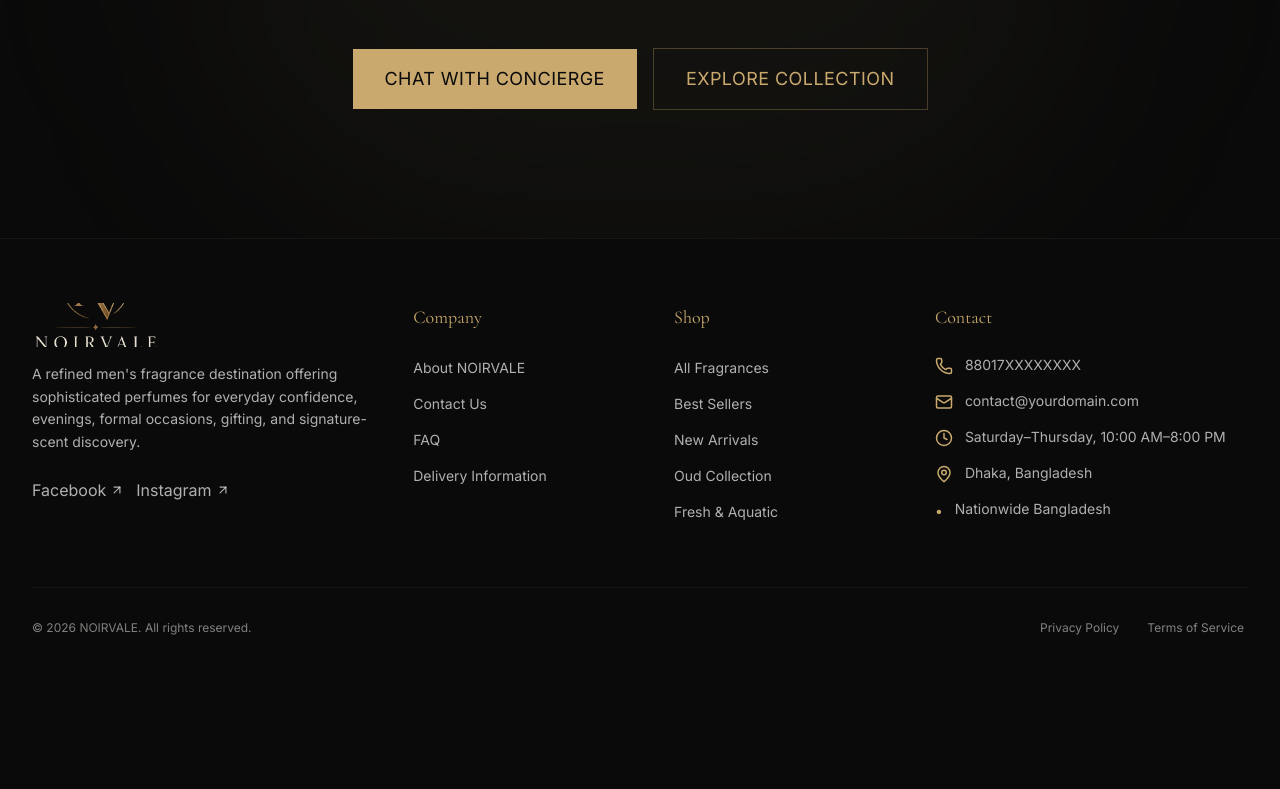
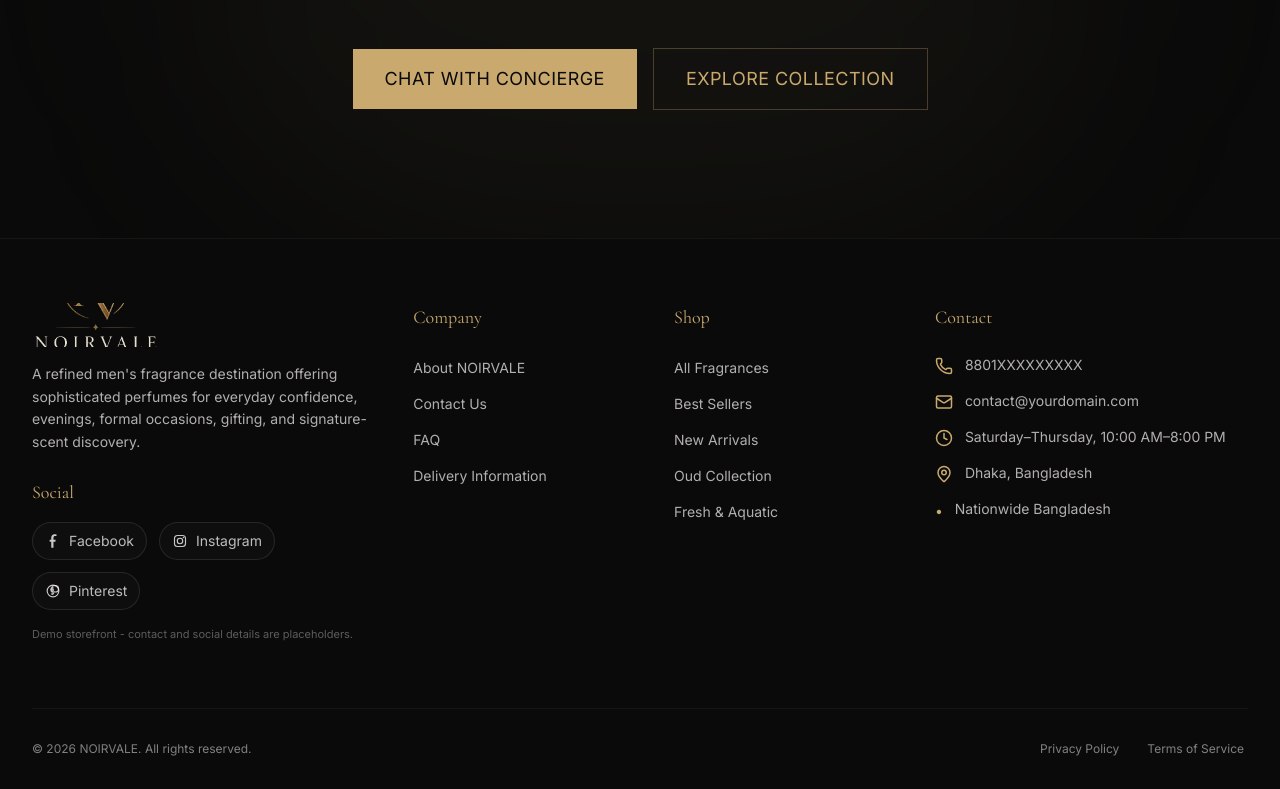
Before and after one commit to doyancha/noirvale-fragrances, a Next.js app: page / in a window 1280 px wide. Shown: the part 9191-9980 px from the top of the page. Before the commit the page ends 9859 px from the top, so only its background shows below. Built offline with nearby package versions, Linux system fonts and the light colour scheme; no server answers.

Commit message:
chore: finalize NOIRVALE demo business details

```diff
--- a/src/app/page.tsx
+++ b/src/app/page.tsx
@@ -19,13 +19,8 @@
           contactType: 'customer service',
           ...(siteConfig.contact.email ? { email: siteConfig.contact.email } : {}),
           ...(siteConfig.contact.phone ? { telephone: siteConfig.contact.phone } : {}),
-        }
+      }
       : undefined;
-  const sameAs = [
-    siteConfig.social.facebook,
-    siteConfig.social.instagram,
-    siteConfig.social.pinterest,
-  ].filter(Boolean);
 
   return (
     <>
@@ -53,7 +48,6 @@
             description: siteConfig.brand.description,
             ...(hasSiteUrl ? { url: siteConfig.seo.siteUrl } : {}),
             ...(contactPoint ? { contactPoint } : {}),
-            ...(sameAs.length ? { sameAs } : {}),
           }),
         }}
       />
--- a/src/components/layout/Footer.tsx
+++ b/src/components/layout/Footer.tsx
@@ -1,7 +1,8 @@
 import Link from 'next/link';
 import Image from 'next/image';
-import { Phone, Mail, Clock, MapPin, ArrowUpRight } from 'lucide-react';
+import { Phone, Mail, Clock, MapPin } from 'lucide-react';
 import { siteConfig } from '@/lib/config';
+import { FacebookIcon, InstagramIcon, PinterestIcon } from '@/components/ui/PlatformIcons';
 
 export function Footer() {
   const hasBusinessDetails =
@@ -33,15 +34,19 @@
             <p className="text-[#faf7f4]/70 font-sans text-sm leading-relaxed max-w-sm">
               {siteConfig.brand.description}
             </p>
-            <div className="flex flex-wrap gap-3 pt-2">
+            <div className="pt-2">
+              <h3 className="font-serif text-[#c9a96e] text-lg mb-4">Social</h3>
+              <div className="flex flex-wrap gap-3">
                 {siteConfig.social.facebook && (
                   <a
                     href={siteConfig.social.facebook}
                     target="_blank"
                     rel="noopener noreferrer"
-                  className="inline-flex items-center gap-1 text-[#faf7f4]/70 hover:text-[#c9a96e] transition-colors focus-visible:outline-none focus-visible:ring-2 focus-visible:ring-[#c9a96e] rounded-sm"
+                    aria-label="Facebook"
+                    className="inline-flex items-center gap-2 rounded-full border border-white/10 bg-white/[0.02] px-3 py-2 text-sm text-[#faf7f4]/75 transition-colors hover:border-[#c9a96e]/40 hover:text-[#faf7f4] focus-visible:outline-none focus-visible:ring-2 focus-visible:ring-[#c9a96e]"
                   >
-                  Facebook <ArrowUpRight size={14} />
+                    <FacebookIcon className="h-4 w-4 text-[#faf7f4]/80" />
+                    <span>Facebook</span>
                   </a>
                 )}
                 {siteConfig.social.instagram && (
@@ -49,12 +54,30 @@
                     href={siteConfig.social.instagram}
                     target="_blank"
                     rel="noopener noreferrer"
-                  className="inline-flex items-center gap-1 text-[#faf7f4]/70 hover:text-[#c9a96e] transition-colors focus-visible:outline-none focus-visible:ring-2 focus-visible:ring-[#c9a96e] rounded-sm"
+                    aria-label="Instagram"
+                    className="inline-flex items-center gap-2 rounded-full border border-white/10 bg-white/[0.02] px-3 py-2 text-sm text-[#faf7f4]/75 transition-colors hover:border-[#c9a96e]/40 hover:text-[#faf7f4] focus-visible:outline-none focus-visible:ring-2 focus-visible:ring-[#c9a96e]"
                   >
-                  Instagram <ArrowUpRight size={14} />
+                    <InstagramIcon className="h-4 w-4 text-[#faf7f4]/80" />
+                    <span>Instagram</span>
+                  </a>
+                )}
+                {siteConfig.social.pinterest && (
+                  <a
+                    href={siteConfig.social.pinterest}
+                    target="_blank"
+                    rel="noopener noreferrer"
+                    aria-label="Pinterest"
+                    className="inline-flex items-center gap-2 rounded-full border border-white/10 bg-white/[0.02] px-3 py-2 text-sm text-[#faf7f4]/75 transition-colors hover:border-[#c9a96e]/40 hover:text-[#faf7f4] focus-visible:outline-none focus-visible:ring-2 focus-visible:ring-[#c9a96e]"
+                  >
+                    <PinterestIcon className="h-4 w-4 text-[#faf7f4]/80" />
+                    <span>Pinterest</span>
                   </a>
                 )}
               </div>
+            </div>
+            <p className="max-w-sm text-[11px] leading-relaxed text-[#faf7f4]/35">
+              Demo storefront - contact and social details are placeholders.
+            </p>
             {!hasBusinessDetails && (
               <p className="max-w-sm text-xs leading-relaxed text-[#faf7f4]/45">
                 Direct business contact details are published once they are configured.
--- /dev/null
+++ b/src/components/ui/PlatformIcons.tsx
@@ -0,0 +1,46 @@
+import type { SVGProps } from 'react';
+
+type IconProps = SVGProps<SVGSVGElement>;
+
+function IconShell(props: IconProps) {
+  return (
+    <svg
+      viewBox="0 0 24 24"
+      fill="none"
+      stroke="currentColor"
+      strokeWidth="1.7"
+      strokeLinecap="round"
+      strokeLinejoin="round"
+      aria-hidden="true"
+      focusable="false"
+      {...props}
+    />
+  );
+}
+
+export function FacebookIcon(props: IconProps) {
+  return (
+    <IconShell {...props}>
+      <path d="M14.5 4.5h2.7V1.8h-3c-2.9 0-4.8 2-4.8 5.2V10H7v3h2.4v9h3.3v-9h2.9l.4-3H12.7V7.4c0-1.7.8-2.9 1.8-2.9Z" fill="currentColor" stroke="none" />
+    </IconShell>
+  );
+}
+
+export function InstagramIcon(props: IconProps) {
+  return (
+    <IconShell {...props}>
+      <rect x="3.75" y="3.75" width="16.5" height="16.5" rx="4.5" />
+      <circle cx="12" cy="12" r="4.1" />
+      <circle cx="17.2" cy="6.8" r="1.1" fill="currentColor" stroke="none" />
+    </IconShell>
+  );
+}
+
+export function PinterestIcon(props: IconProps) {
+  return (
+    <IconShell {...props}>
+      <circle cx="12" cy="12" r="8.75" />
+      <path d="M12 6.7c-1.9 0-3.3 1.5-3.3 3.6 0 1.5.8 2.6 2 2.6.6 0 1.1-.3 1.3-.8l.2-.6c.2-.5.3-1 .3-1.4 0-.7-.4-1.2-1-1.2-.8 0-1.4.8-1.4 2 0 1 .4 1.9 1 2.5l-.7 3c-.1.5.1.8.6.8.8 0 1.6-.8 2.1-2.5l.5-1.8c.6.4 1.2.6 2 .6 2.6 0 4.7-2.2 4.7-5 0-2.7-2.1-4.8-5.1-4.8-3.4 0-5.8 2.4-5.8 5.6 0 1.4.5 2.5 1.2 3.3" />
+    </IconShell>
+  );
+}
--- a/src/lib/config.ts
+++ b/src/lib/config.ts
@@ -8,11 +8,19 @@
   return trimmed ? trimmed : undefined;
 };
 
-const defaultSiteUrl = optionalEnv(process.env.NEXT_PUBLIC_SITE_URL) ?? 'http://localhost:3000';
+const defaultSiteUrl =
+  optionalEnv(process.env.NEXT_PUBLIC_SITE_URL) ??
+  'https://noirvale-fragrances-store.vercel.app';
 const defaultWhatsAppNumber =
-  optionalEnv(process.env.NEXT_PUBLIC_WHATSAPP_NUMBER) ?? '88017XXXXXXXX';
+  optionalEnv(process.env.NEXT_PUBLIC_WHATSAPP_NUMBER) ?? '8801XXXXXXXXX';
 const defaultPhone = optionalEnv(process.env.NEXT_PUBLIC_PUBLIC_PHONE) ?? defaultWhatsAppNumber;
 const defaultEmail = optionalEnv(process.env.NEXT_PUBLIC_BUSINESS_EMAIL) ?? 'contact@yourdomain.com';
+const defaultFacebookUrl =
+  optionalEnv(process.env.NEXT_PUBLIC_FACEBOOK_URL) ?? 'https://www.facebook.com/login/';
+const defaultInstagramUrl =
+  optionalEnv(process.env.NEXT_PUBLIC_INSTAGRAM_URL) ?? 'https://www.instagram.com/accounts/login/';
+const defaultPinterestUrl =
+  optionalEnv(process.env.NEXT_PUBLIC_PINTEREST_URL) ?? 'https://www.pinterest.com/login/';
 const defaultHours =
   optionalEnv(process.env.NEXT_PUBLIC_BUSINESS_HOURS) ?? 'Saturday–Thursday, 10:00 AM–8:00 PM';
 const defaultServiceArea =
@@ -41,9 +49,9 @@
   },
 
   social: {
-    facebook: optionalEnv(process.env.NEXT_PUBLIC_FACEBOOK_URL),
-    instagram: optionalEnv(process.env.NEXT_PUBLIC_INSTAGRAM_URL),
-    pinterest: optionalEnv(process.env.NEXT_PUBLIC_PINTEREST_URL),
+    facebook: defaultFacebookUrl,
+    instagram: defaultInstagramUrl,
+    pinterest: defaultPinterestUrl,
   },
 
   business: {
```
Lines whose indentation alone changed are shown as unchanged.
